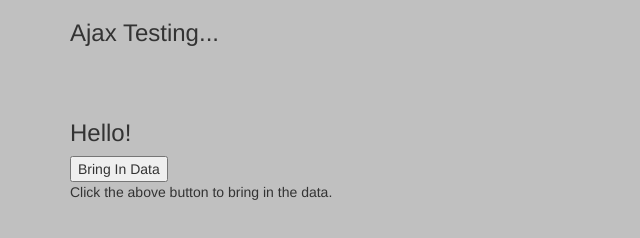
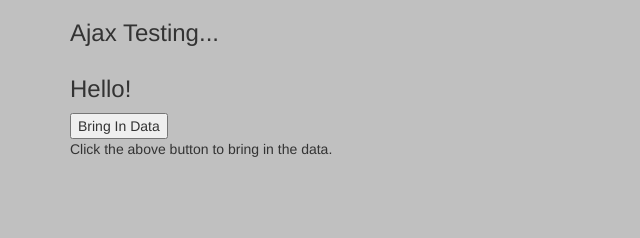
Before and after one commit to SaddlebackCSS/NodeDemo, a website: page index.html in a window 1280 px wide. Shown: the whole page, without its empty margins (0-640 px from the left). Drawn offline with nearby package versions, Linux system fonts and the light colour scheme.

Commit message:
Took out the experimental FF CSS

```diff
--- a/layout.css
+++ b/layout.css
@@ -5,13 +5,13 @@ html, body{
 body{
     width: 100%;
     display:grid;
-    grid-template-rows: repeat(3, 100px);
+    /*grid-template-rows: repeat(3, 100px);
     grid-template-columns: 100%;
 
     grid-template-areas:
         "header header header header"
         "body body body body"
-        "body body body body";
+        "body body body body";*/
     background-color:silver !important;
 }
 
@@ -24,11 +24,11 @@ h3{
 }
 
 section{
-    grid-area: body;
+    /*grid-area: body;*/
 }
 
 header{
-    grid-area:header;
+    /*grid-area:header;*/
 }
 
 .box-container{
```
